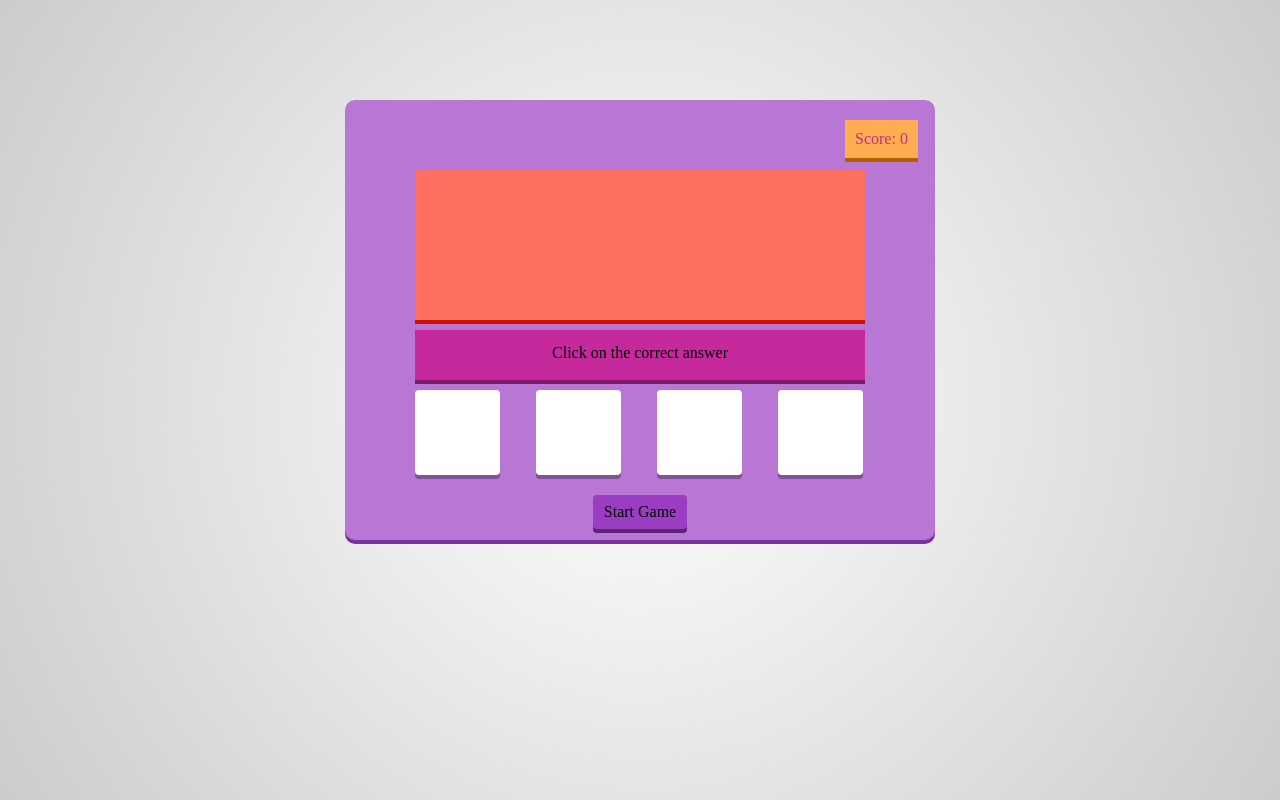
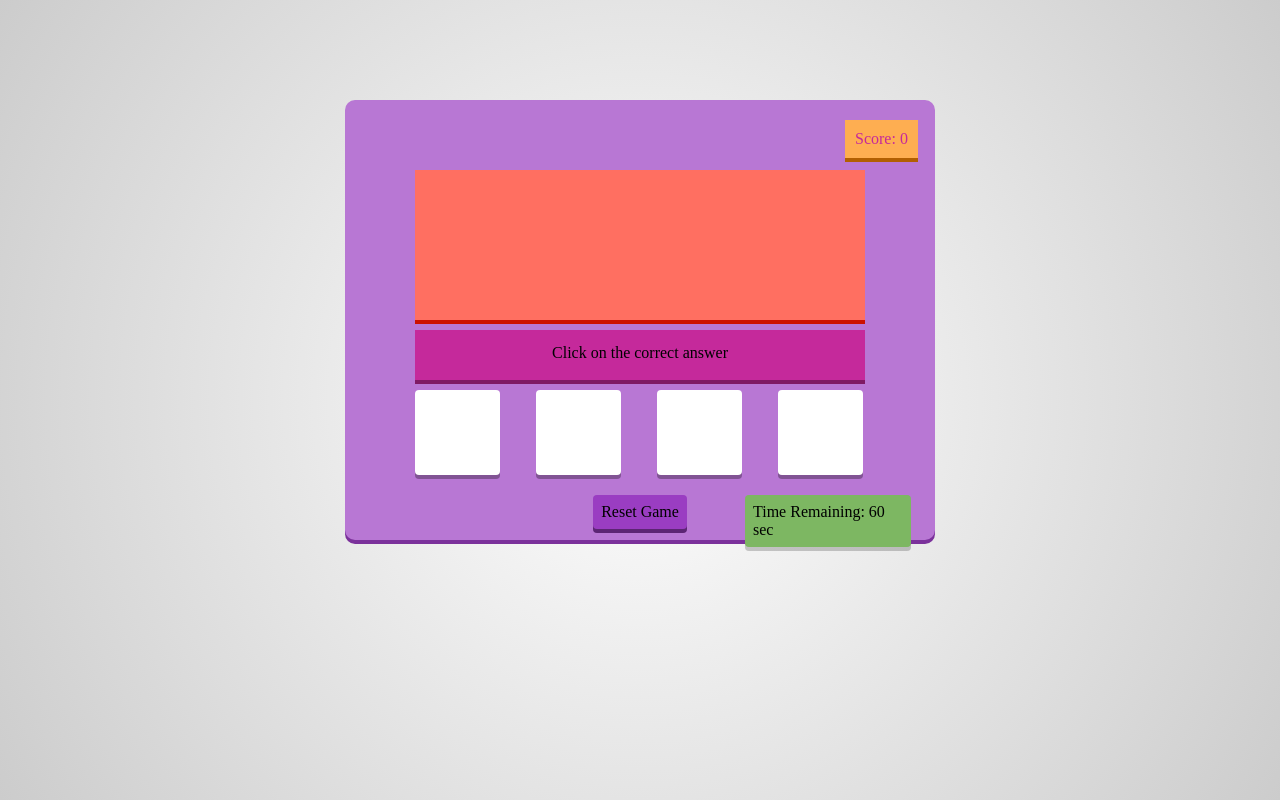
Before and after one commit to Bamhenry/math-game, a plain HTML site: page index.html in a window 1280 px wide. Both pictures are taken after a click on the element "Start Game". Drawn offline with Linux system fonts and the light colour scheme.

Commit message:
Added time remaining countdown and reset button function

```diff
--- a/index.html
+++ b/index.html
@@ -48,5 +48,6 @@
 
             </div>
         </div>
+        <script src="javascript.js"></script>
     </body>
 </html>
--- /dev/null
+++ b/javascript.js
@@ -0,0 +1,52 @@
+var playing = false;
+var score;
+
+//if click on the start/reset button
+document.getElementById("startreset").onclick = function() {
+
+    //if playing
+    if(playing == true){
+
+        location.reload();  //reload page
+
+    }else{  //if not playing
+
+        //change to playing
+        playing = true;
+
+        //set score to 0
+        score = 0;
+
+        document.getElementById("scorevalue").innerHTML = score;
+
+        //show countdown box
+        document.getElementById("timeremaining").style.display = "block";
+
+        //change button to reset game
+        document.getElementById("startreset").innerHTML = "Reset Game";
+    }
+}
+    //if playing
+        //reload page
+
+    //if not playing
+        //set score to 0
+        //show countdown box
+        //reduce time by 1 sec
+
+            //time left
+                //yes->continue
+                //no->game over and change button to start game
+
+        //change button to reset game
+        //generate new question and answers
+
+//if click on answer box
+    //if playing
+        //correct
+            //yes
+                //increase score by 1
+                //show correct box for 1 sec
+                //generate new question and answers
+            //no
+                //show try again box for 1 sec
```
